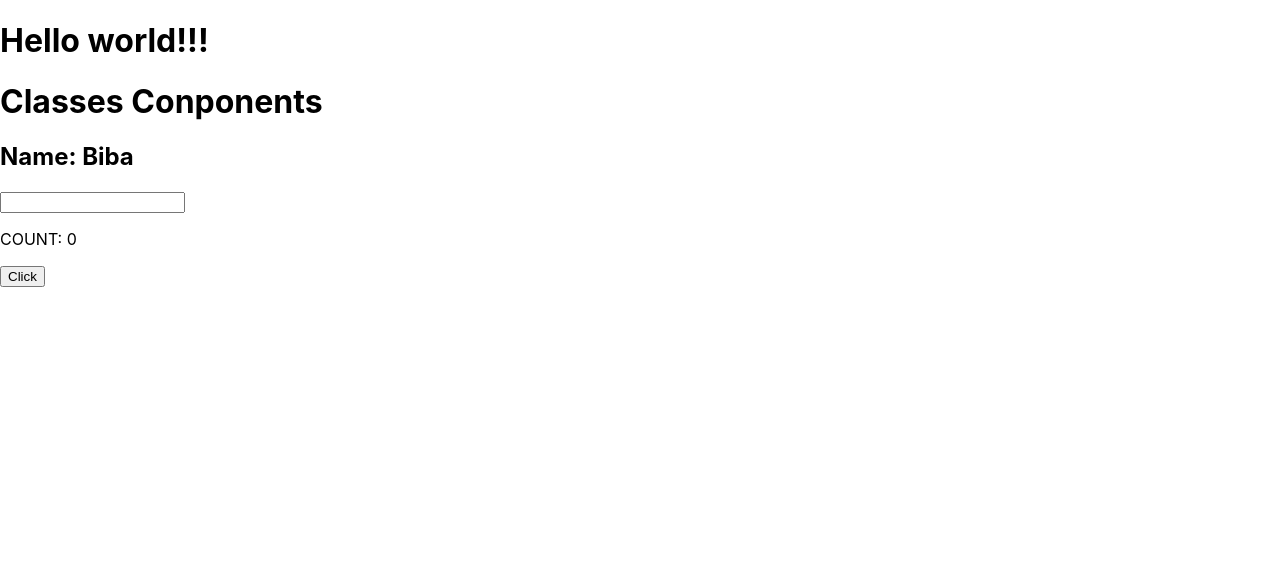
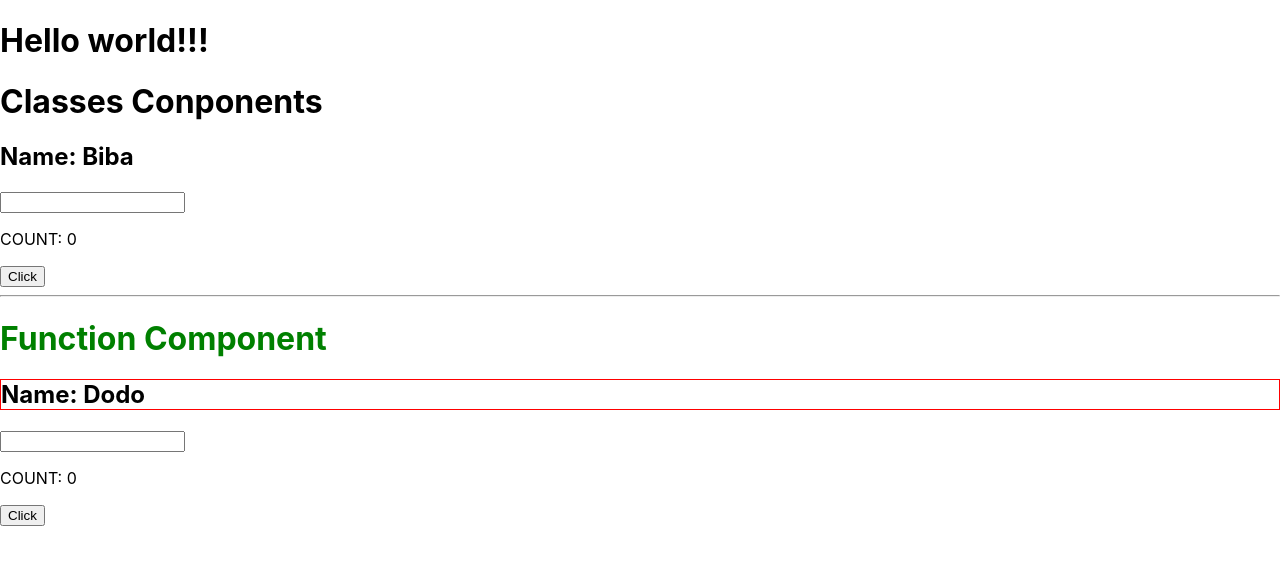
Before and after one commit to Photon74/reactlslearning, a React (Create React App) app: page / in a window 1280 px wide. Shown: the top 564 px of the page. Built offline with nearby package versions, Linux system fonts and the light colour scheme.

Commit message:
Function Component

```diff
--- a/src/App.js
+++ b/src/App.js
@@ -1,11 +1,14 @@
-import { Form } from "./components/classes/Form"
+import { Form as ClassForm } from "./components/classes/Form"
+import { Form as FuncForm } from "./components/func/Form"
 
 export function App(){
     return (
-        <div>
+        <>
             <h1>Hello world!!!</h1>
-            <Form></Form>
-        </div>
+            <ClassForm></ClassForm>
+            <hr />
+            <FuncForm></FuncForm>
+        </>
     )
 }
 
--- a/src/components/classes/Form.js
+++ b/src/components/classes/Form.js
@@ -7,13 +7,11 @@ export class Form extends Component{
         count: 0,
     }
 
-    handlChange = (event) => {
-        //console.log(event.target.value);
+    handleChange = (event) => {
         this.setState({ name: event.target.value })
     }
 
-    handlClick = (event) => {
-        //console.log(event.target.value);
+    handleClick = (event) => {
         this.setState({ count: this.state.count + 1 })
         //this.setState((prevState) => ({ count: prevState.count + 1}))
     }
@@ -23,9 +21,9 @@ export class Form extends Component{
             <>
                 <h1>Classes Conponents</h1>
                 <h2>Name: {this.state.name}</h2>
-                <input type="text" onChange={this.handlChange} />
+                <input type="text" onChange={this.handleChange} />
                 <p>COUNT: {this.state.count}</p>
-                <button onClick={this.handlClick}>Click</button>
+                <button onClick={this.handleClick}>Click</button>
             </>
         )
     }
--- /dev/null
+++ b/src/components/func/Form.jsx
@@ -0,0 +1,26 @@
+import { useState } from "react"
+
+import styles from './Form.module.css'
+
+export function Form(){
+    const[name, setName] = useState('Dodo')
+    const[count, setCount] = useState(0)
+
+    const handleClick = () => {
+        setCount(count + 1)
+    }
+
+    const handleChange = (event) => {
+        setName(event.target.value)
+    }
+
+    return(
+        <>
+            <h1 style={{ color: 'green'}}>Function Component</h1>
+            <h2 className={styles.border}>Name: {name}</h2>
+            <input type="text" onChange={handleChange} />
+            <p>COUNT: {count}</p>
+            <button onClick={handleClick}>Click</button>
+        </>
+    )
+}
--- /dev/null
+++ b/src/components/func/Form.module.css
@@ -0,0 +1,3 @@
+.border {
+    border: 1px solid red;
+}
```
